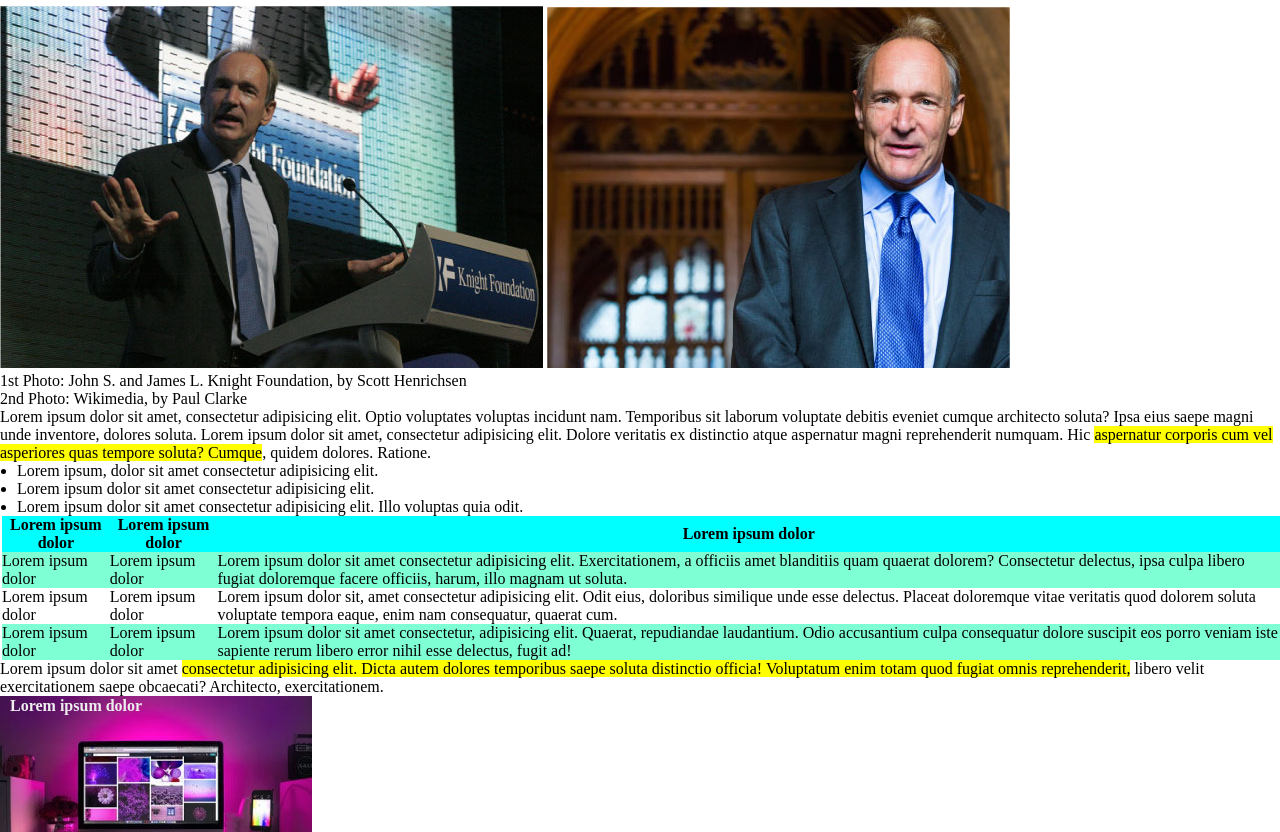
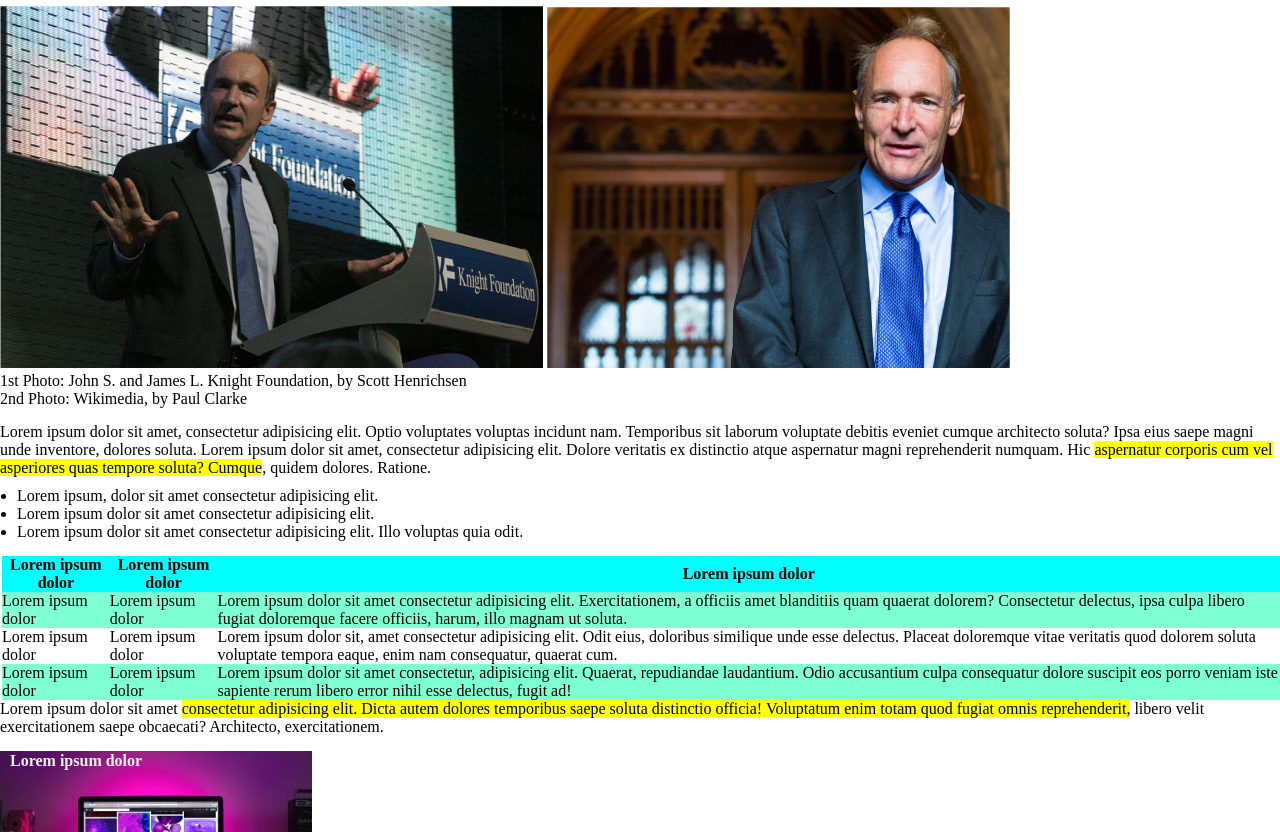
Before and after one commit to DamianoLunardo/html-css-booleaner, a plain HTML site: page index.html in a window 1280 px wide. Shown: the part 120-952 px from the top of the page. Drawn offline with Linux system fonts and the light colour scheme.

Commit message:
ADD style margin  for add distance

```diff
--- a/index.html
+++ b/index.html
@@ -30,11 +30,11 @@
     </figcaption>
  </figure>
 
-    <p>Lorem ipsum dolor sit amet, consectetur adipisicing elit. Optio voluptates voluptas incidunt nam. Temporibus sit laborum voluptate debitis eveniet cumque architecto soluta? Ipsa eius saepe magni unde inventore, dolores soluta. Lorem ipsum dolor sit amet, consectetur adipisicing elit. Dolore veritatis ex distinctio atque aspernatur magni reprehenderit numquam. Hic <mark>aspernatur corporis cum
+    <p style="margin-top: 15px;">Lorem ipsum dolor sit amet, consectetur adipisicing elit. Optio voluptates voluptas incidunt nam. Temporibus sit laborum voluptate debitis eveniet cumque architecto soluta? Ipsa eius saepe magni unde inventore, dolores soluta. Lorem ipsum dolor sit amet, consectetur adipisicing elit. Dolore veritatis ex distinctio atque aspernatur magni reprehenderit numquam. Hic <mark>aspernatur corporis cum
         vel asperiores quas tempore soluta? Cumque</mark>, quidem dolores. Ratione.
     </p>
 
-    <ul>
+    <ul style="margin-top: 10px;">
         <li>Lorem ipsum, dolor sit amet consectetur adipisicing elit. </li>
         <li>Lorem ipsum dolor sit amet consectetur adipisicing elit. </li>
         <li>Lorem ipsum dolor sit amet consectetur adipisicing elit. Illo voluptas quia odit.</li>
@@ -42,7 +42,7 @@
 
       <!-- Tabella -->
 
-      <table >
+      <table style="margin-top: 15px;">
         <thead>
             <tr>
                 <th class="color1">Lorem ipsum dolor</th>
@@ -77,7 +77,7 @@
 
   <!-- Prova immagine con testo -->
 
-  <div class="immagine">
+  <div style="margin-top: 15px;" class="immagine">
     <img src="./img/monitor.jpg" alt="monitor" />
     <h4>Lorem ipsum dolor</h4>
 </div>
```
